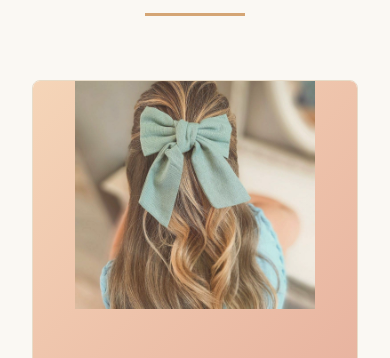
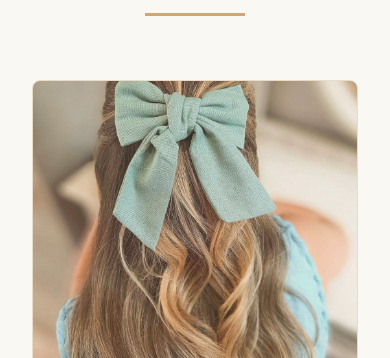
Before and after one commit to Gefft3/chica-chique, a plain HTML site: page index.html in a window 390 px wide. Shown: the part 726-1084 px from the top of the page. Drawn offline with nearby package versions, Linux system fonts and the light colour scheme.

Commit message:
fix: ajustando tamanho das imagens da colecao

```diff
--- a/styles.css
+++ b/styles.css
@@ -291,7 +291,7 @@ body {
 }
 
 .product-image {
-    height: 350px;
+    height: 290px;
     display: flex;
     align-items: center;
     justify-content: center;
@@ -306,8 +306,8 @@ body {
 }
 
 .product-icon img {
-    width: 280px;
-    height: 280px;
+    width: 350px;
+    height: 350px;
     object-fit: contain;
     font-size: unset;
 }
@@ -603,12 +603,12 @@ body {
     }
 
     .product-image {
-        height: 280px;
+        height: 290px;
     }
 
     .product-icon img {
-        width: 240px;
-        height: 240px;
+        width: 350px;
+        height: 350px;
     }
 
     .about-content h2,
```
